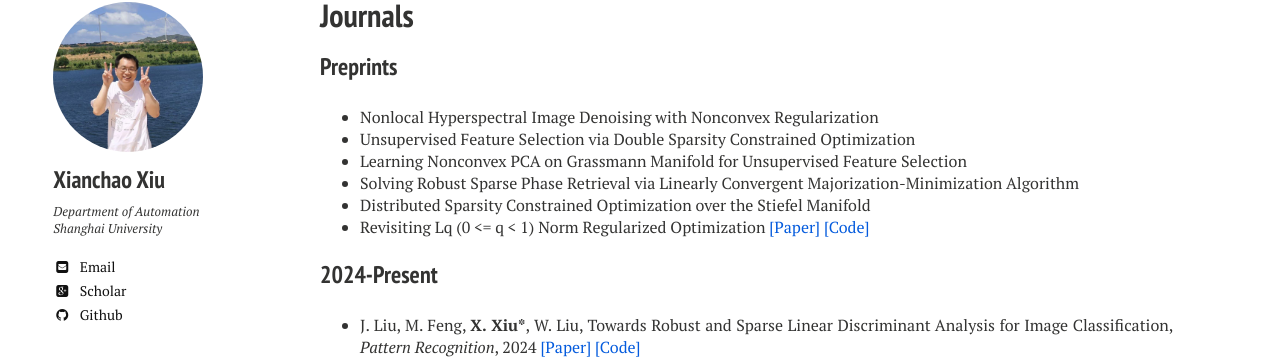
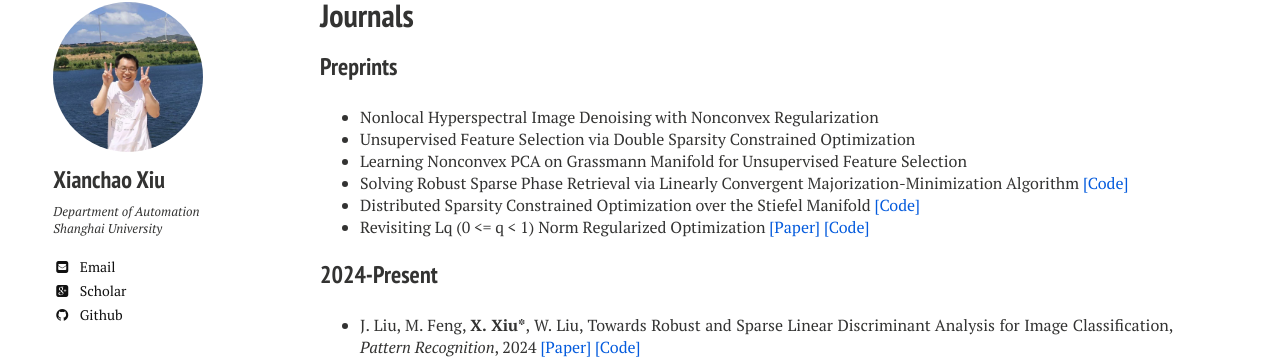
Before and after one commit to xianchaoxiu/xianchaoxiu.github.io, a Jekyll site: the page built from journals/index.md, in a window 1280 px wide. Shown: the part 70-431 px from the top of the page. Built offline with Jekyll 4.4.1, drawn with Linux system fonts in a browser that asks for light colours; nearby versions of some CDN libraries.

Commit message:
Update index.md

```diff
--- a/journals/index.md
+++ b/journals/index.md
@@ -11,8 +11,8 @@ share: false
 * Nonlocal Hyperspectral Image Denoising with Nonconvex Regularization <br>
 * Unsupervised Feature Selection via Double Sparsity Constrained Optimization <br>
 * Learning Nonconvex PCA on Grassmann Manifold for Unsupervised Feature Selection <br>
-* Solving Robust Sparse Phase Retrieval via Linearly Convergent Majorization-Minimization Algorithm <br>
-* Distributed Sparsity Constrained Optimization over the Stiefel Manifold <br>
+* Solving Robust Sparse Phase Retrieval via Linearly Convergent Majorization-Minimization Algorithm <a href="https://github.com/xianchaoxiu/HPR" class="textlink" target="_blank">[Code]</a> <br>
+* Distributed Sparsity Constrained Optimization over the Stiefel Manifold <a href="https://github.com/wtqu" class="textlink" target="_blank">[Code]</a> <br>
 * Revisiting Lq (0 <= q < 1) Norm Regularized Optimization <a href="https://arxiv.org/abs/2306.14394" class="textlink" target="_blank">[Paper]</a> <a href="https://github.com/ShenglongZhou/PSNP" class="textlink" target="_blank">[Code]</a> <br>
 
 ### 2024-Present
```
